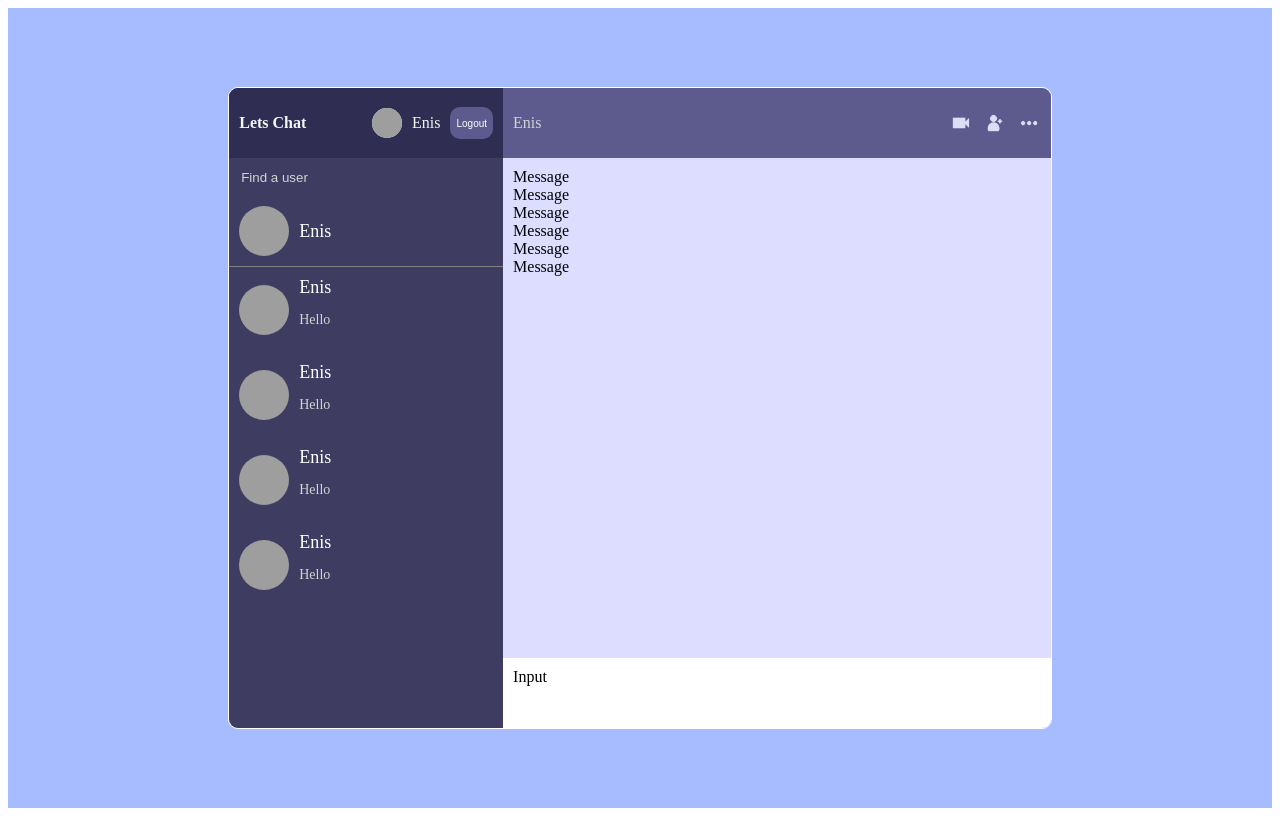
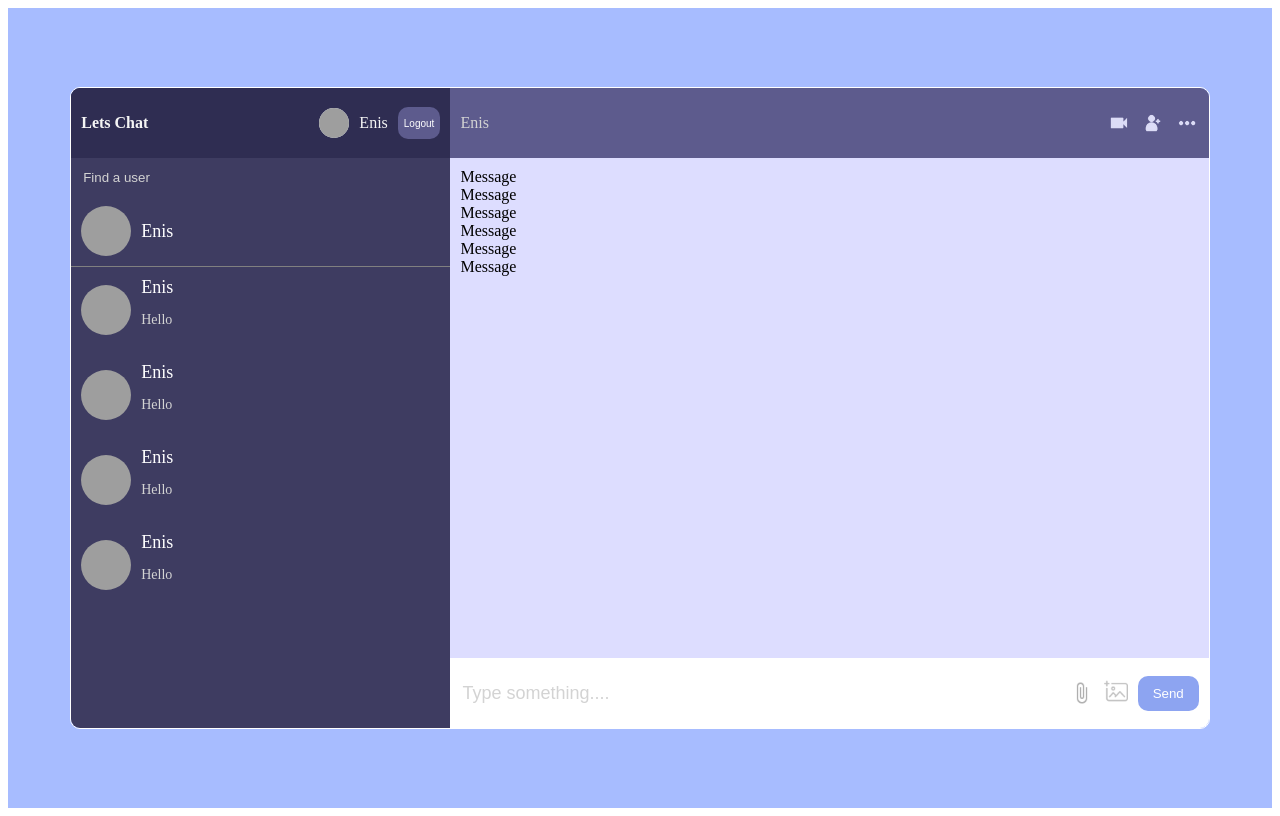
Before and after one commit to aneesh072/chatup-React, a React (Create React App) app: page / in a window 1280 px wide. Built offline with nearby package versions, Linux system fonts and the light colour scheme; grey boxes are pictures that could not be loaded.

Commit message:
complete d input layout designe

```diff
--- a/src/components/Input.jsx
+++ b/src/components/Input.jsx
@@ -1,7 +1,21 @@
 import React from 'react';
+import Img from '../assets/img.png';
+import Attach from '../assets/attach.png';
 
 const Input = () => {
-  return <div className="input">Input</div>;
+  return (
+    <div className="input">
+      <input type="text" placeholder="Type something...." />
+      <div className="send">
+        <img src={Attach} alt="" />
+        <input type="file" id="file" style={{ display: 'none' }} />
+        <label htmlFor="file">
+          <img src={Img} alt="" />
+        </label>
+        <button>Send</button>
+      </div>
+    </div>
+  );
 };
 
 export default Input;
--- a/src/style.scss
+++ b/src/style.scss
@@ -80,7 +80,7 @@
   .container {
     border: 1px solid white;
     border-radius: 10px;
-    width: 65%;
+    width: 90%;
     height: 80%;
     display: flex;
     overflow: hidden;
@@ -210,6 +210,40 @@
         height: 50px;
         background-color: white;
         padding: 10px;
+        display: flex;
+        align-items: center;
+        justify-content: space-between;
+
+        input {
+          width: 100%;
+          border: none;
+          outline: none;
+          color: #2f2d52;
+          font-size: 18px;
+
+          &::placeholder {
+            color: lightgray;
+          }
+        }
+
+        .send {
+          display: flex;
+          align-items: center;
+          gap: 10px;
+
+          img {
+            height: 24px;
+            cursor: pointer;
+          }
+
+          button {
+            border: none;
+            padding: 10px 15px;
+            color: white;
+            background-color: #8da4f1;
+            border-radius: 10px;
+          }
+        }
       }
     }
   }
```
